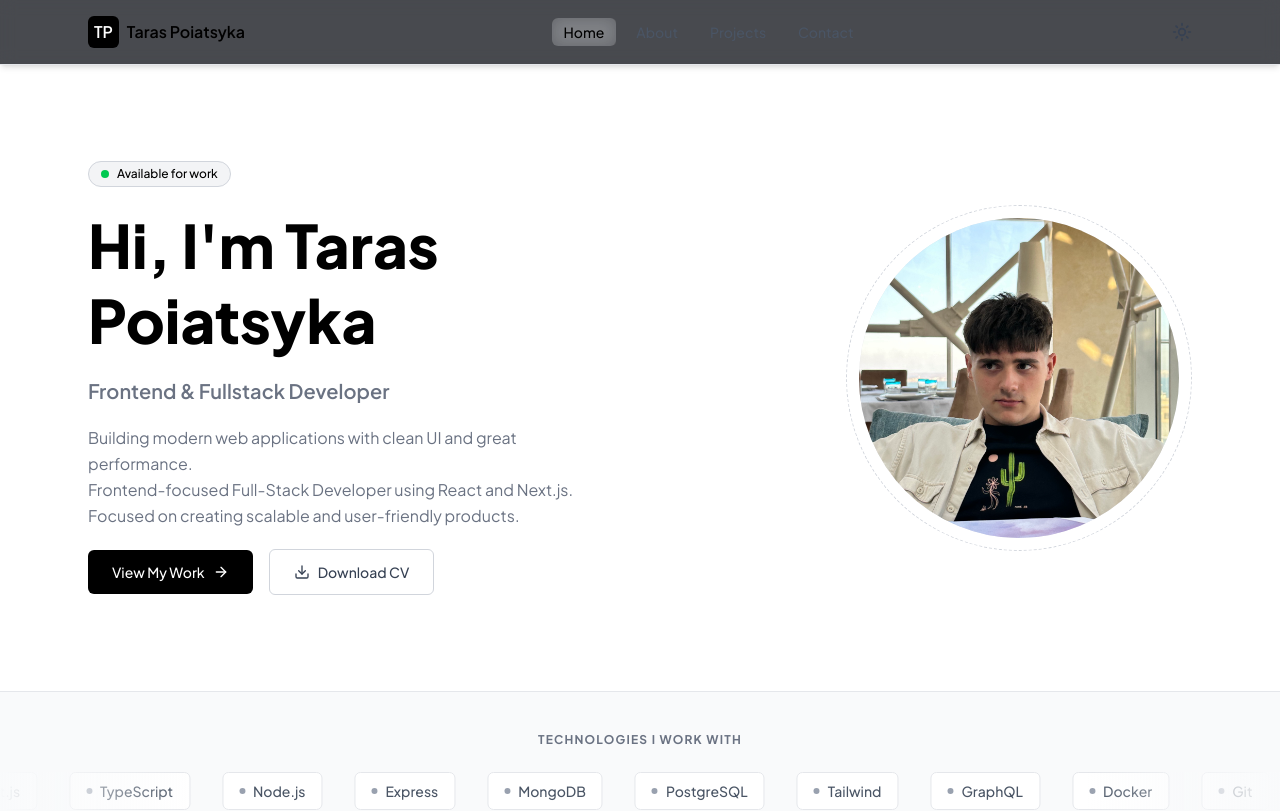
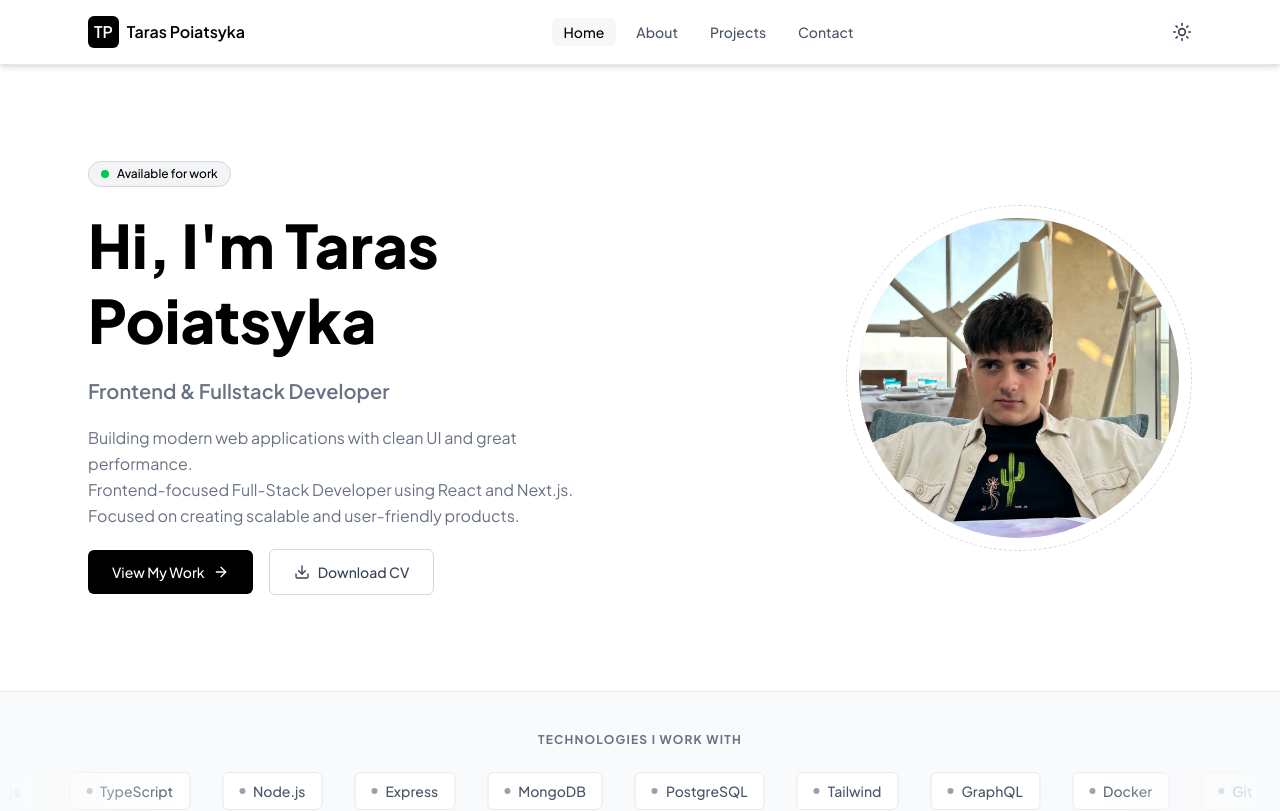
Before and after one commit to tvsxar/taras-portfolio, a Next.js app: page / in a window 1280 px wide. Shown: the top 811 px of the page. Built offline with nearby package versions, Linux system fonts and the light colour scheme.

Commit message:
feat(dark-mode): implement theme toggle setup

```diff
--- a/src/app/globals.css
+++ b/src/app/globals.css
@@ -9,17 +9,10 @@
   --foreground: #171717;
 }
 
-@media (prefers-color-scheme: light) {
-  :root {
-    --background: #1b1d23;
-    --foreground: #ededed;
-  }
-}
-
-/* .dark {
+.dark {
   --background: #1b1d23;
   --foreground: #ededed;
-} */
+}
 
 body {
   background: var(--background);
--- a/src/components/Navbar.tsx
+++ b/src/components/Navbar.tsx
@@ -13,6 +13,10 @@ function Navbar() {
 
     const toggleMobileMenu = () => {
         setIsMobileMenuOpen((prev) => !prev);
+    }
+
+    const handleChangeTheme = () => {
+        document.documentElement.classList.toggle('dark');
     }
 
     useEffect(() => {
@@ -152,7 +156,9 @@ function Navbar() {
                 </ul>
 
                 <div className="items-center hidden md:flex">
-                    <button className="cursor-pointer text-gray-700 hover:text-black transition-colors">
+                    <button
+                    onClick={handleChangeTheme}
+                    className="cursor-pointer text-gray-700 hover:text-black transition-colors">
                         <Sun size={20} />
                     </button>
                 </div>
```
